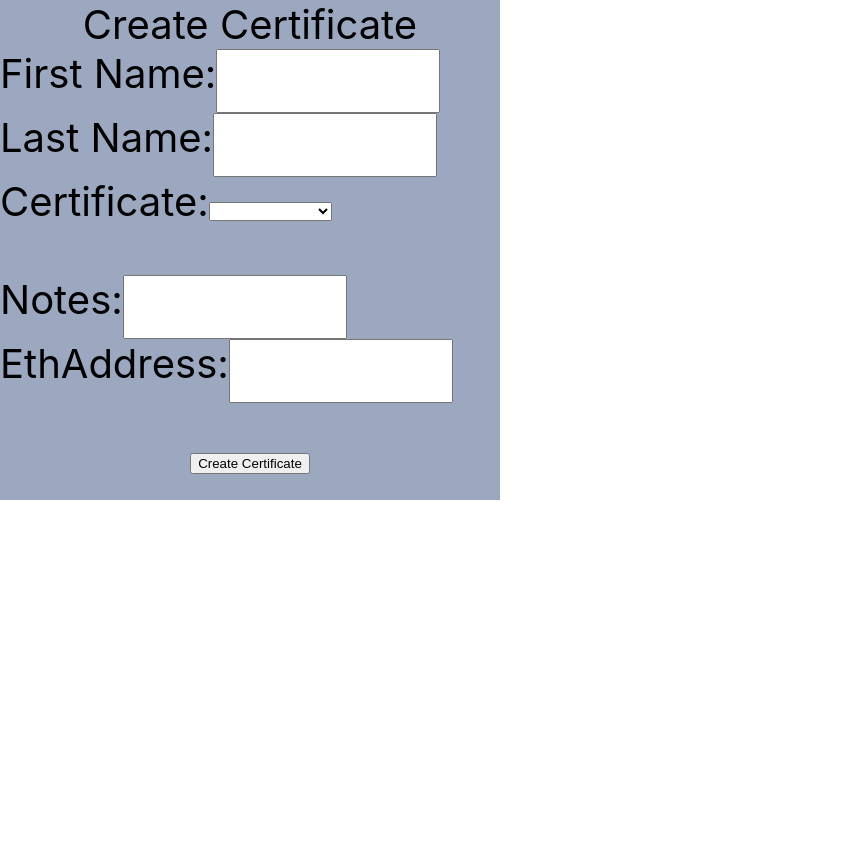
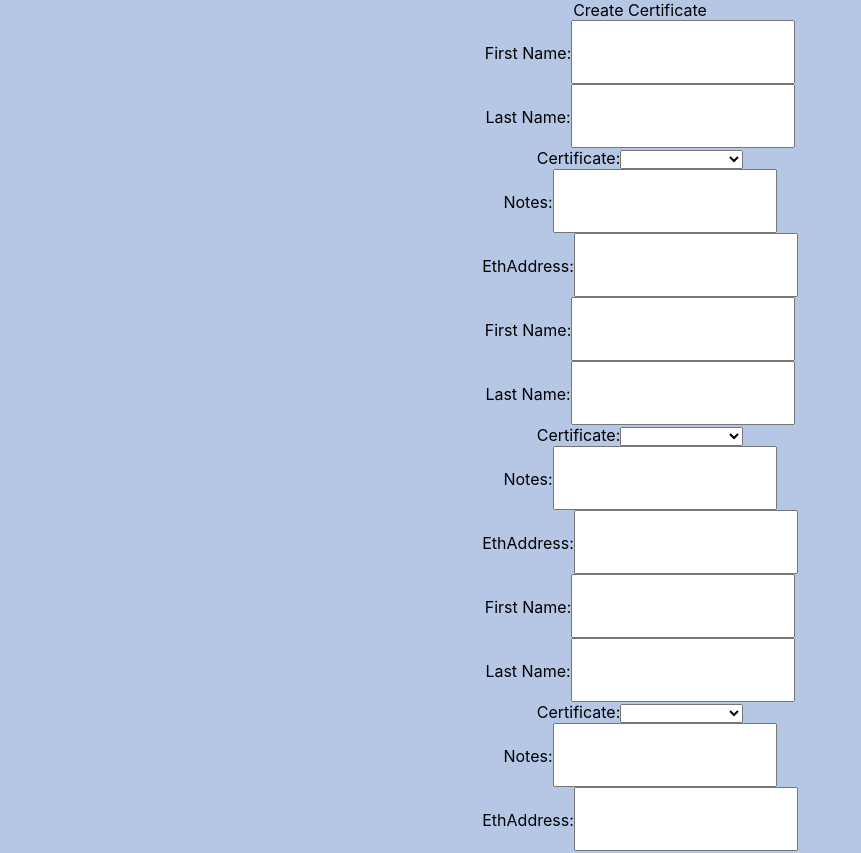
Before and after one commit to CacheAngus/frontend_temp, a React (Create React App) app: page / in a window 1280 px wide. Shown: the top 853 px of the page, without its empty margins (0-861 px from the left). Before the commit the page ends 800 px from the top, so only its background shows below. Built offline with nearby package versions, Linux system fonts and the light colour scheme.

Commit message:
trying to seperate components and add int axios api

```diff
--- a/package.json
+++ b/package.json
@@ -3,9 +3,13 @@
   "version": "0.1.0",
   "private": true,
   "dependencies": {
+    "axios": "^0.18.0",
+    "chrome": "^0.1.0",
     "react": "^16.5.2",
     "react-dom": "^16.5.2",
-    "react-scripts": "2.0.4"
+    "react-scripts": "2.0.4",
+    "set-default-browser": "^1.0.1",
+    "start-chrome": "0.0.3"
   },
   "scripts": {
     "start": "react-scripts start",
--- a/src/App.css
+++ b/src/App.css
@@ -1,20 +1,11 @@
 .App {
+
   text-align: center;
-  background-color: #9ca8c0;
-  width: 500px;
-  height: 500px;
+  background-color: #b6c6e5;
   flex: 1;
   flex-direction: row;
 }
 
-#certificate{
-  text-align: left;
-  height: 20vmin;
-  font-size: 40px;
-  flex: 1;
-  flex-direction: row;
-
-}
 .App-logo {
   animation: App-logo-spin infinite 20s linear;
   height: 40vmin;
--- a/src/App.js
+++ b/src/App.js
@@ -1,6 +1,13 @@
 import React, { Component } from 'react';
 //import logo from './logo.svg';
 import './App.css';
+import LastName from './certificatePage.js';
+import FirstName from './certificatePage.js';
+import Notes from './certificatePage.js';
+import Certificate from './certificatePage.js';
+import EthAddress from './certificatePage.js';
+
+const axios = require('axios');
 
 class App extends Component {
   constructor(props) {
@@ -17,178 +24,56 @@ handleSubmit(e){
     return;
   }
   alert('Form Submitted');
+  //does this even go in here idk, probably should add in error catching
+  axios({
+    method: 'post',
+    //figure out where to actually post the info
+    url: '/posting',
+    data: {
+      lastNameValue: this.state.lastNameValue,
+      firstNameValue: this.state.firstNameValue,
+      ethAddressValue: this.state.ethAddressValue,
+      certificateValue: this.state.certificateValue,
+      notesValue: this.state.notesValue
+       }
+  });
   e.preventDefault();
-  alert('Form Submitted!')
+
+
 };
 
 
 
   render() {
     return (
-      <div className="App" style={this.state.appBackground}>
+      <div className="App" style={style.row}>
+      <view style={style.row}>
                 <form onSubmit={this.handleSubmit}>
-                  <label id="certificate">
+                  <label id="title">
                     Create Certificate
-                    {/*textare value = this.state and then all of the component*/}
-                   <view style={style.row}>
+
+
                     <FirstName />
                     <LastName />
-                    </view>
+
                     <Certificate />
                     <br/>
                     <Notes />
                     <EthAddress/>
                     <br/>
-                   {/*} <label>
-                      Add Certificate
-                    <button type="button" onClick={this.handleClicked}>Add Cerificate</button>
-    </label>*/}
-                </label>
-                <input type = "submit" name="certificate"  value="Create Certificate" />
+                    </label>
+                <input type = "submit" id="certificate"  value="Create Certificate" />
                 </form>
-
+                </view>
               </div>
     );
     } ;
+};
 
 
-};
 
-class LastName extends Component {
-  constructor(props) {
-    super(props);
-    this.state = {
-      lastNameValue: "",
-    };
+//trying to post the information somewhere
 
-    this.changeLastName = this.changeLastName.bind(this);
-  }
-
-changeLastName(e) {
-this.setState({lastNameValue: e.target.value});
-};
-render() {
-return (
-  <div className="LastName">
-            <div style={this.state.formStyle}>
-              <label>
-                Last Name:
-            </label>
-            <input type="text" name="lastname" value={this.state.lastNameValue} onChange={this.changeLastName} required/>
-            </div>
-
-          </div>
-);
-}
-}
-class EthAddress extends Component{
-  constructor(props) {
-    super(props);
-    this.state = {
-      ethAddressValue: "",
-    };
-
-    this.changeEthAddress = this.changeEthAddress.bind(this);
-  }
-
-changeEthAddress(e) {
-this.setState({ethAddressValue: e.target.value});
-}
-render() {
-return (
-  <div className="EthAddress">
-            <div style={this.state.formStyle}>
-              <label>
-                EthAddress:
-                </label>
-                <input type="text" name="ethadd" value={this.state.ethAddressValue} onChange={this.changeEthAddress} required/>
-            </div>
-
-          </div>
-);
-};
-};
-
-class FirstName extends Component{
-  constructor(props) {
-        super(props);
-        this.state = {
-            firstNameValue: "",
-        };
-        this.changeFirstName = this.changeFirstName.bind(this);
-    }
-
-  changeFirstName(e) {
-    this.setState({firstNameValue: e.target.value});
-}
-render() {
-  return (
-            <div>
-              <label>
-                  First Name:
-                  </label>
-                  <input  type="text" name="firstname" value={this.state.firstNameValue} onChange={this.changeFirstName} required/>
-            </div>
-  );
-};
-
-};
-
-class Certificate extends Component{
-  constructor(props) {
-        super(props);
-        this.state = {
-            certificateValue: "",
-        };
-        this.changeCertificate = this.changeCertificate.bind(this);
-    }
-
-  changeCertificate(e) {
-    this.setState({certificateValue: e.target.value});
-};
-render() {
-  return (
-            <div>
-              <label>
-                  Certificate:
-                  <select>
-                  <option value="none">  </option>
-                    <option value="bachelor">Bachelor Degree</option>
-                    <option value="course">Course</option>
-                    <option value="govid">Government ID</option>
-                  </select>
-                  </label>
-
-            </div>
-  );
-};
-
-};
-
-class Notes extends Component{
-  constructor(props) {
-        super(props);
-        this.state = {
-            notesValue: "",
-        };
-        this.changeNotes = this.changeNotes.bind(this);
-    }
-
-  changeNotes(e) {
-    this.setState({notesValue: e.target.value});
-};
-render() {
-  return (
-            <div>
-              <label>
-                  Notes:
-                  </label>
-                  <input type="text" name = "notes" value={this.state.notesValue} onChange={this.changeNotes}/>
-            </div>
-  );
-};
-
-};
 
 let style ={
   overallForm: {
--- /dev/null
+++ b/src/certificatePage.css
@@ -0,0 +1,34 @@
+.App {
+
+    text-align: center;
+    background-color: #b6c6e5;
+    flex: 1;
+    flex-direction: row;
+  }
+  #title{
+    text-align: center;
+    font-size: 40px;
+
+  }
+  .LastName{
+    text-align: left;
+    flex: 1;
+    flex-direction: row;
+  }
+  .FirstName{
+    text-align: left;
+    flex: 1;
+    flex-direction: row;
+  }
+
+  .EthAddress{
+    text-align: right;
+  }
+
+  .Notes{
+    text-align: left;
+  }
+
+  .Certificate{
+    text-align: right;
+  }
--- /dev/null
+++ b/src/certificatePage.js
@@ -0,0 +1,176 @@
+
+import React, { Component } from 'react';
+//import logo from './logo.svg';
+import './App.css';
+
+class showingApp extends Component {
+    constructor(props){
+        super(props);
+        this.state = {
+
+        };
+
+    };
+render() {
+    return (
+    <view style = {style.row}>
+        <FirstName />
+        <LastName />
+        <Certificate />
+        <Notes />
+        <EthAddress />
+        </view>
+    );
+
+    };
+};
+
+export class LastName extends Component {
+  constructor(props) {
+    super(props);
+    this.state = {
+      lastNameValue: "",
+    };
+
+    this.changeLastName = this.changeLastName.bind(this);
+  }
+
+changeLastName(e) {
+this.setState({lastNameValue: e.target.value});
+};
+render() {
+return (
+  <div className="LastName">
+            <div>
+              <label>
+                Last Name:
+            </label>
+            <input type="text" name="lastname" value={this.state.lastNameValue} onChange={this.changeLastName} required/>
+            </div>
+
+          </div>
+);
+}
+}
+export class EthAddress extends Component{
+  constructor(props) {
+    super(props);
+    this.state = {
+      ethAddressValue: "",
+    };
+
+    this.changeEthAddress = this.changeEthAddress.bind(this);
+  }
+
+changeEthAddress(e) {
+this.setState({ethAddressValue: e.target.value});
+}
+render() {
+return (
+  <div className="EthAddress">
+            <div >
+              <label>
+                EthAddress:
+                </label>
+                <input type="text" name="ethadd" value={this.state.ethAddressValue} onChange={this.changeEthAddress} required/>
+            </div>
+
+          </div>
+);
+};
+};
+
+export class FirstName extends Component{
+  constructor(props) {
+        super(props);
+        this.state = {
+            firstNameValue: "",
+        };
+        this.changeFirstName = this.changeFirstName.bind(this);
+    }
+
+  changeFirstName(e) {
+    this.setState({firstNameValue: e.target.value});
+}
+render() {
+  return (
+            <div>
+              <label>
+                  First Name:
+                  </label>
+                  <input  type="text" id="firstname" value={this.state.firstNameValue} onChange={this.changeFirstName} required/>
+            </div>
+  );
+};
+
+};
+
+export class Certificate extends Component{
+  constructor(props) {
+        super(props);
+        this.state = {
+            certificateValue: "",
+        };
+        this.changeCertificate = this.changeCertificate.bind(this);
+    }
+
+  changeCertificate(e) {
+    this.setState({certificateValue: e.target.value});
+};
+render() {
+  return (
+            <div>
+              <label>
+                  Certificate:
+                  <select>
+                  <option value="none">  </option>
+                    <option value="bachelor">Bachelor Degree</option>
+                    <option value="course">Course</option>
+                    <option value="govid">Government ID</option>
+                  </select>
+                  </label>
+
+            </div>
+  );
+};
+
+};
+
+export class Notes extends Component{
+  constructor(props) {
+        super(props);
+        this.state = {
+            notesValue: "",
+        };
+        this.changeNotes = this.changeNotes.bind(this);
+    }
+
+  changeNotes(e) {
+    this.setState({notesValue: e.target.value});
+};
+render() {
+  return (
+            <div>
+              <label>
+                  Notes:
+                  </label>
+                  <input type="text" name = "notes" value={this.state.notesValue} onChange={this.changeNotes}/>
+            </div>
+  );
+};
+
+};
+
+let style ={
+    overallForm: {
+     backgroundColor: 'grey',
+    },
+    row: {
+      flex:1,
+      flexDirection: "row"
+
+    }
+
+  }
+
+export default showingApp;
```
Also changed, not shown: 1 other file (tests, documents, lock files or other folders).
